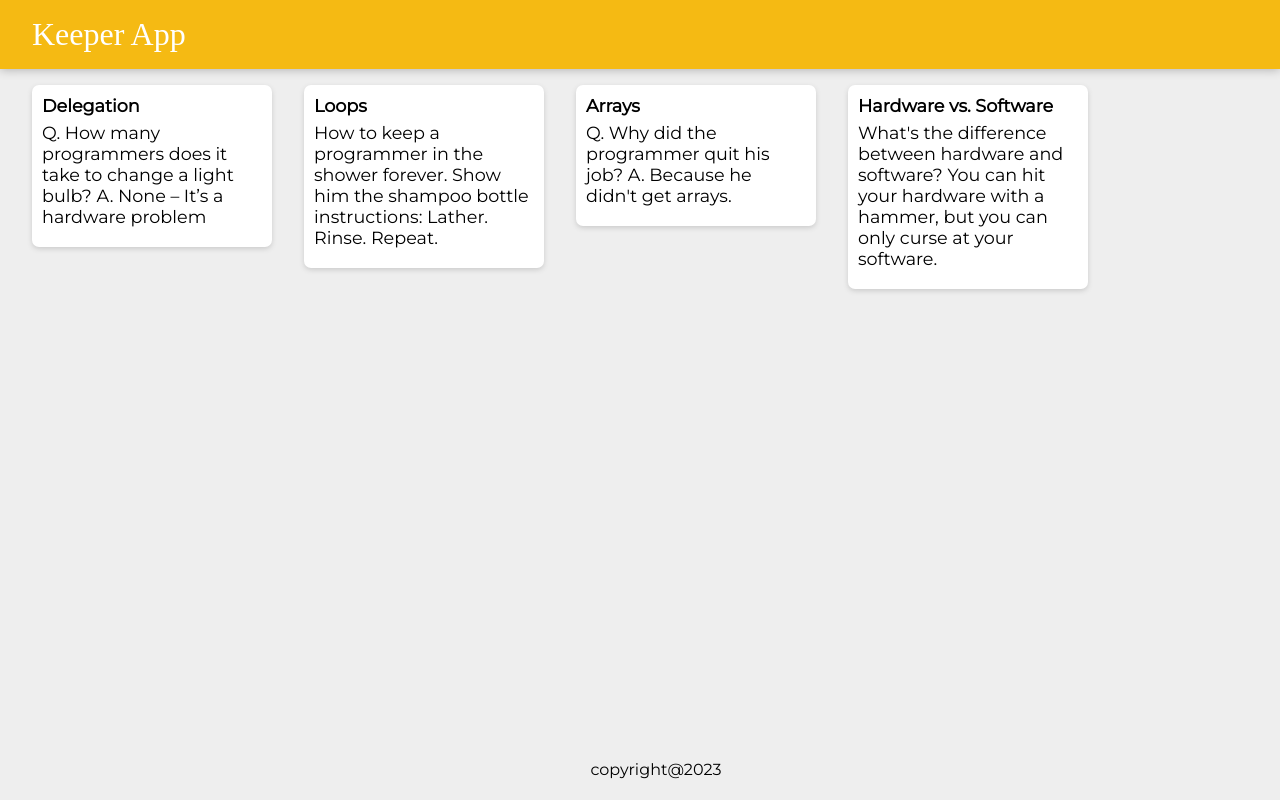
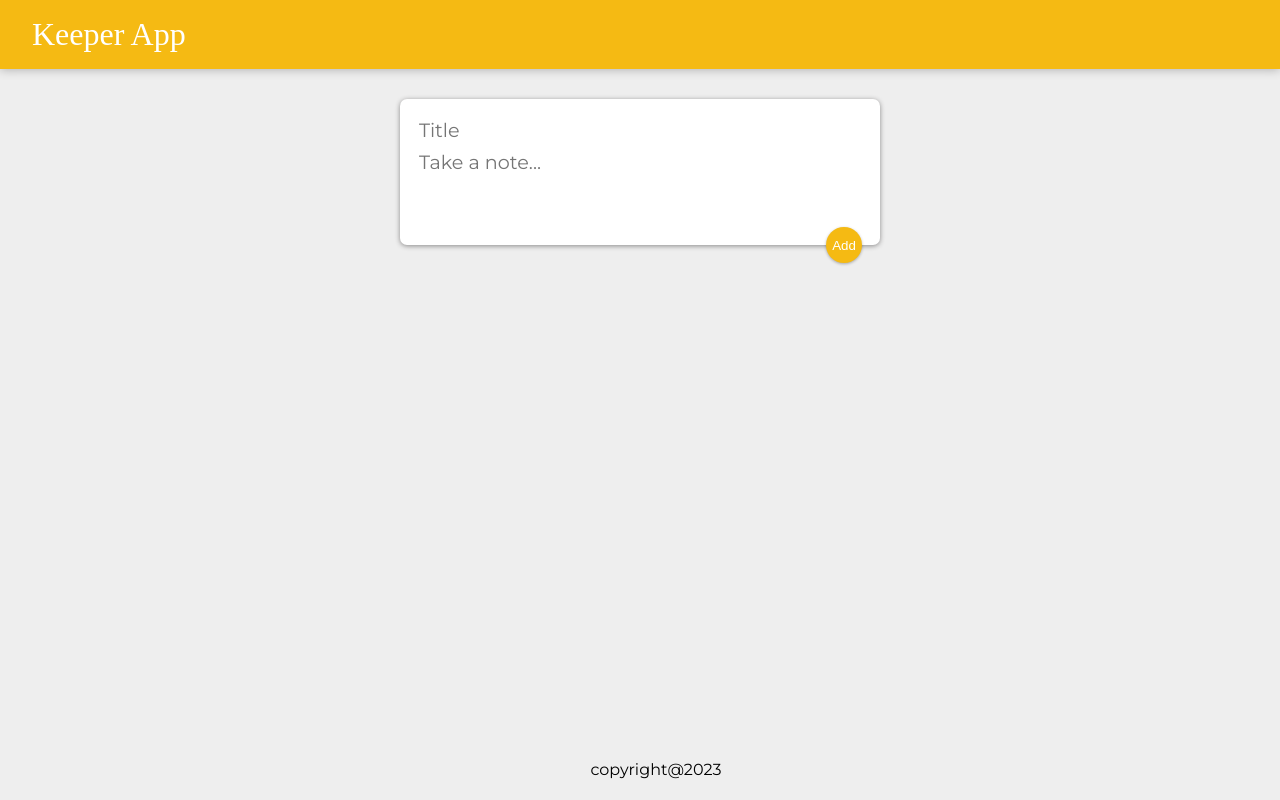
Before and after one commit to PanagiotisVard/KeeperApp, a React (Create React App) app: page / in a window 1280 px wide. Built offline with nearby package versions, Linux system fonts and the light colour scheme; a web font is replaced by a local one.

Commit message:
Added addNote and deleteNote functions.

```diff
--- a/public/styles.css
+++ b/public/styles.css
@@ -57,3 +57,60 @@ footer p {
 .year{
   color: black;
 }
+
+/* Style the button */
+.styled-button {
+  background-color: #4CAF50; /* Set the background color */
+  color: white; /* Set the text color */
+  padding: 10px 20px; /* Set the padding around the button content */
+  font-size: 16px; /* Set the font size */
+  border: none; /* Remove the default button border */
+  border-radius: 4px; /* Round the corners of the button */
+  cursor: pointer; /* Change the cursor to a pointer on hover */
+}
+
+.note button {
+  position: relative;
+  float: right;
+  margin-right: 10px;
+  color: #f5ba13;
+  border: none;
+  width: 36px;
+  height: 36px;
+  cursor: pointer;
+  outline: none;
+}
+
+form {
+  position: relative;
+  width: 480px;
+  margin: 30px auto 20px auto;
+  background: #fff;
+  padding: 15px;
+  border-radius: 7px;
+  box-shadow: 0 1px 5px rgb(138, 137, 137);
+}
+form input,
+form textarea {
+  width: 100%;
+  border: none;
+  padding: 4px;
+  outline: none;
+  font-size: 1.2em;
+  font-family: inherit;
+  resize: none;
+}
+form button {
+  position: absolute;
+  right: 18px;
+  bottom: -18px;
+  background: #f5ba13;
+  color: #fff;
+  border: none;
+  border-radius: 50%;
+  width: 36px;
+  height: 36px;
+  box-shadow: 0 1px 3px rgba(0, 0, 0, 0.3);
+  cursor: pointer;
+  outline: none;
+}
--- a/src/components/App.js
+++ b/src/components/App.js
@@ -1,12 +1,12 @@
 //We are importing React library in every file because this library is very important
-import React from "react";
+import React, { useState } from "react";
 //Here we import Header.js file as "Header" to have access into the component Header.js file has
 import Header from "./Header";
 //Here we import Footer.js file as "Footer" to have access into the component Footer.js file has
 import Footer from "./Footer";
 //Here we import Note.js file as "Note" to have access into the component Note.js file has
 import Note from "./Note";
-import notes from "../notes";
+import CreateArea from "./CreateArea";
 
 //We created this function to create a Note for each object the notes.js file has.
 //This function will be called by map() as many times as the number of our objects inside the  list
@@ -21,24 +21,42 @@ import notes from "../notes";
 //   );
 // }
 
-const App = () => {
+function App(){
   //In order to use the <Header /> function we must import first.
+  const [notes, setNotes] = useState([]);
+
+  function addNote(newNote) {
+    setNotes(prevNotes => {
+      return [...prevNotes, newNote];
+    });
+  }
+
+  function deleteNote(id) {
+    setNotes(prevNotes => {
+      return prevNotes.filter((noteItem, index) => {
+        return index !== id;
+      });
+    });
+  }
+
   return (
     <div>
-      <Header/>
-      {/* We are scanning the list objects from the file notes.js by using map() function.
-      and we give as an argument the function that we made above createNote() */}
-      {notes.map((noteItem) => (
-        <Note
-          key={noteItem.key}
-          title={noteItem.title}
-          content={noteItem.content}
-        />
-      ))}
-      <Footer/>
+      <Header />
+      <CreateArea onAdd={addNote} />
+      {notes.map((noteItem, index) => {
+        return (
+          <Note
+            key={index}
+            id={index}
+            title={noteItem.title}
+            content={noteItem.content}
+            onDelete={deleteNote}
+          />
+        );
+      })}
+      <Footer />
     </div>
   );
-};
-
+}
 //MUST HAVE AN EXPORT TO GIVE ACCESS IN OTHER FILES
 export default App;
--- /dev/null
+++ b/src/components/CreateArea.js
@@ -0,0 +1,51 @@
+import React, { useState } from "react";
+
+function CreateArea(props) {
+  const [note, setNote] = useState({
+    title: "",
+    content: ""
+  });
+
+  function handleChange(event) {
+    const { name, value } = event.target;
+
+    setNote(prevNote => {
+      return {
+        ...prevNote,
+        [name]: value
+      };
+    });
+  }
+
+  function submitNote(event) {
+    props.onAdd(note);
+    setNote({
+      title: "",
+      content: ""
+    });
+    event.preventDefault();
+  }
+
+  return (
+    <div>
+      <form>
+        <input
+          name="title"
+          onChange={handleChange}
+          value={note.title}
+          placeholder="Title"
+        />
+        <textarea
+          name="content"
+          onChange={handleChange}
+          value={note.content}
+          placeholder="Take a note..."
+          rows="3"
+        />
+        <button onClick={submitNote}>Add</button>
+      </form>
+    </div>
+  );
+}
+
+export default CreateArea;
--- a/src/components/Note.js
+++ b/src/components/Note.js
@@ -1,16 +1,22 @@
 //We are importing React library in every file because this library is very important
 import React from "react";
 
-
 //This function is being called to create a Note.The "props" argument
 //helps us to have access in data from other files.
-function Note(props){
+function Note(props) {
 
-    return(<div className="note">
-        <h1>{props.title}</h1>
-        <p>{props.content}</p>
+
+  function handleClick() {
+    props.onDelete(props.id)
+  }
+
+  return (
+    <div className="note">
+      <h1>{props.title}</h1>
+      <p>{props.content}</p>
+      <button onClick={handleClick}>DELETE</button>
     </div>
-    );
+  );
 }
 
 export default Note;
```
Also changed, not shown: public/index.html (line endings or trailing spaces), 2 other files (tests, documents, lock files or other folders).
